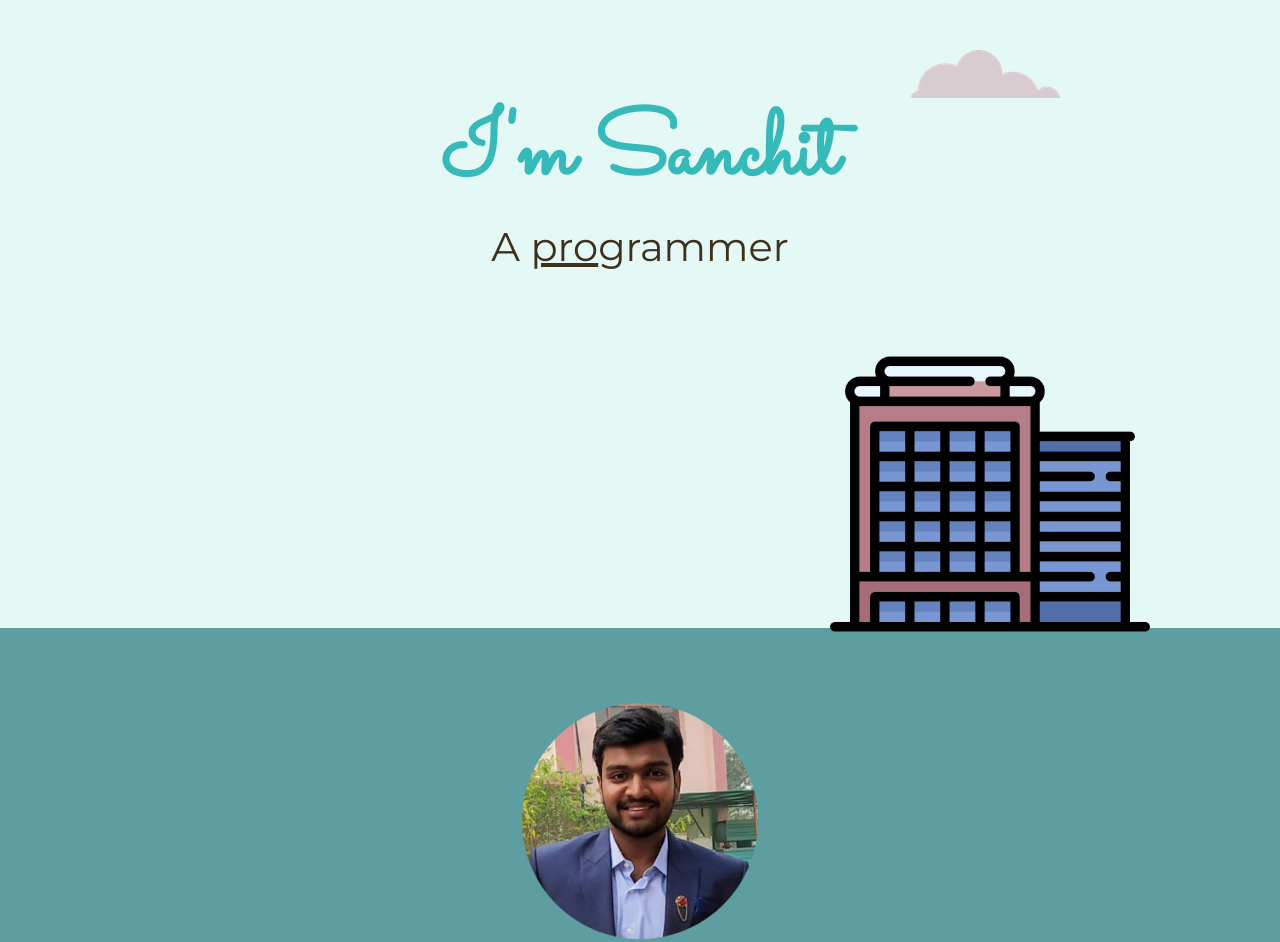
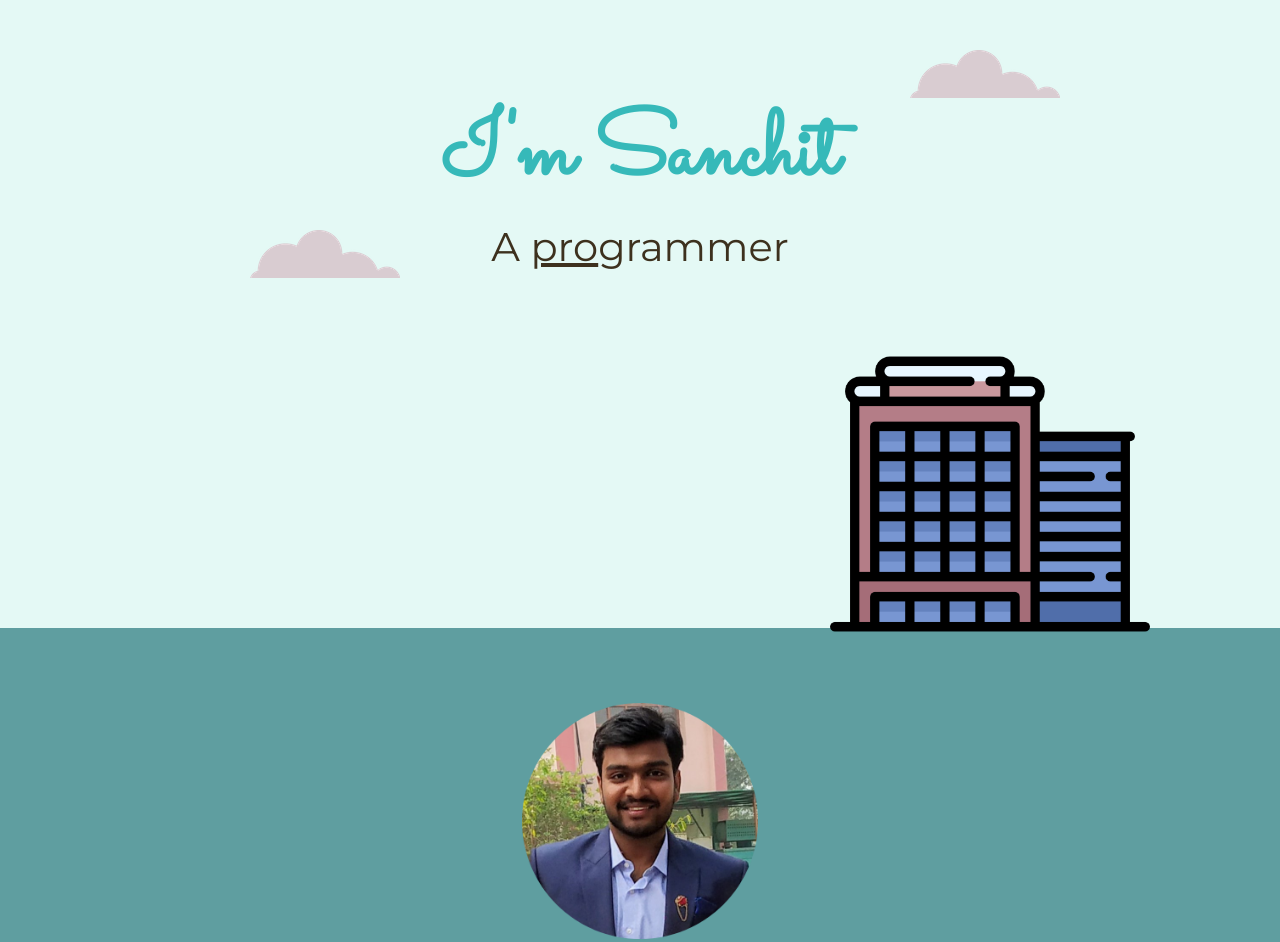
Before and after one commit to sanchitgoyal5555/my-page, a plain HTML site: page index.html in a window 1280 px wide. Shown: the top 942 px of the page. Drawn offline with Linux system fonts and the light colour scheme.

Commit message:
Update styles.css

```diff
--- a/styles.css
+++ b/styles.css
@@ -44,7 +44,7 @@ a:hover{
 .bottom-cloud{
   position: absolute;
   left: 250px;
-  bottom: 3500px;
+  bottom: 350px;
 }
 .building-img{
   position: relative;
```
